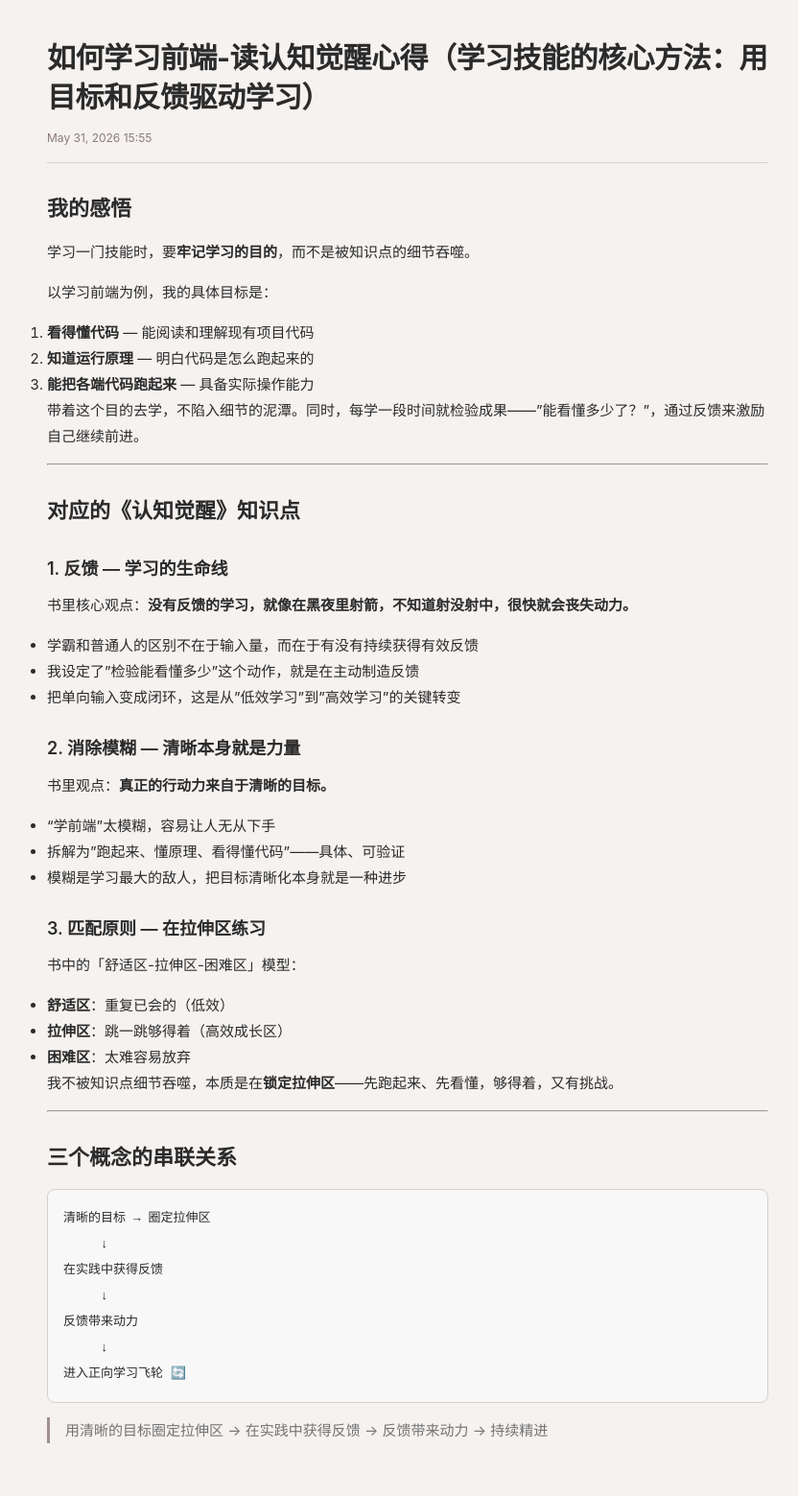
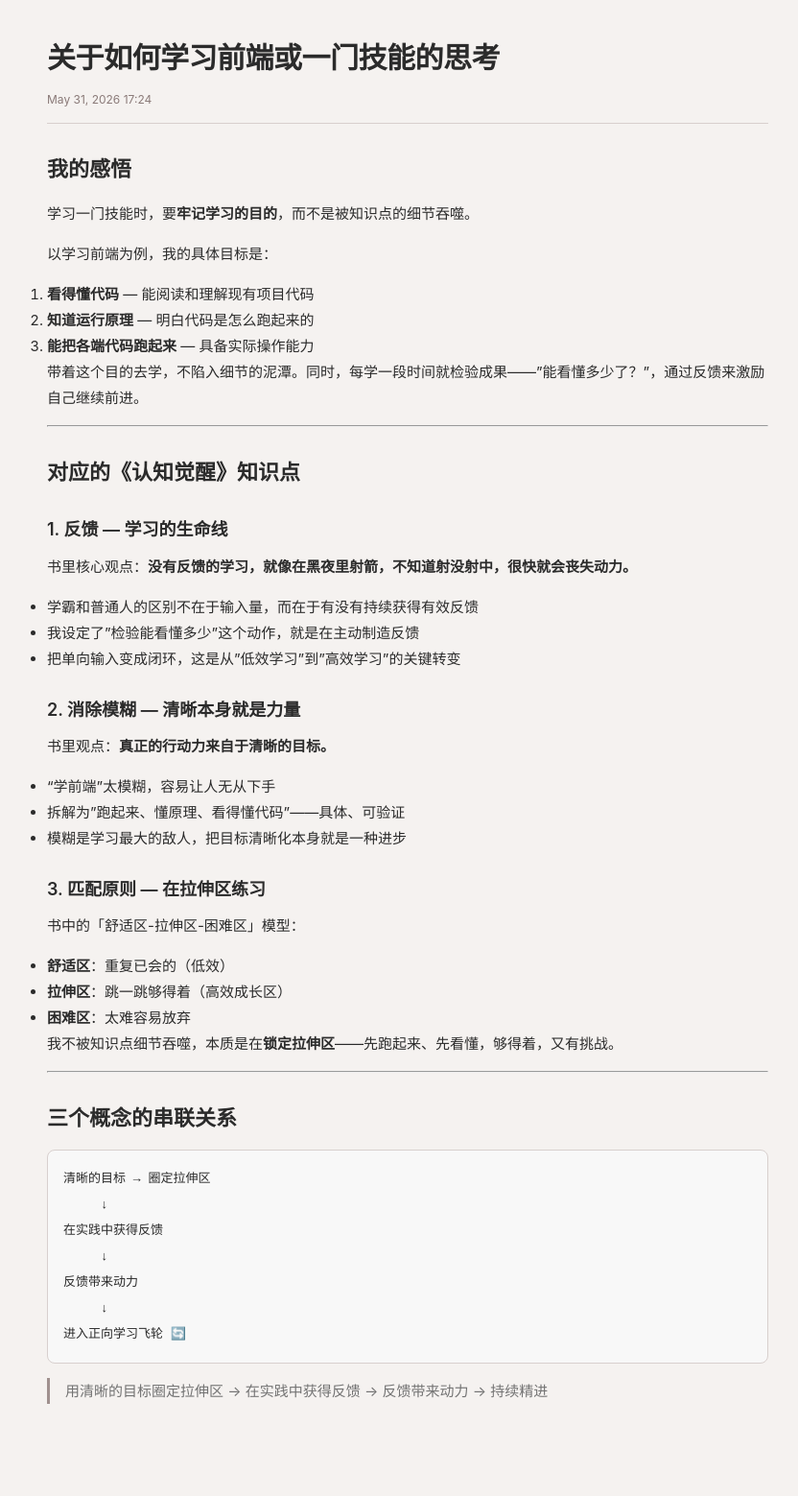
Before and after one commit to belber/belber.github.io, a Jekyll site: the page built from _posts/2026-05-31-如何学习前端-读认知觉醒心得-学习技能的核心方法-用目标和反馈驱动学习.md, in a window 1280 px wide. Shown: the whole page at 96% size, without its empty margins (215-1047 px from the left). Built offline with Jekyll 4.4.1, drawn with Linux system fonts in a browser that asks for light colours; after the commit the page ends 1518 px from its top, so only the background shows below that.

Commit message:
update: 关于如何学习前端或一门技能的思考

```diff
--- a/_posts/2026-05-31-如何学习前端-读认知觉醒心得-学习技能的核心方法-用目标和反馈驱动学习.md
+++ b/_posts/2026-05-31-如何学习前端-读认知觉醒心得-学习技能的核心方法-用目标和反馈驱动学习.md
@@ -1,7 +1,7 @@
 ---
 layout: post
-title: "如何学习前端-读认知觉醒心得（学习技能的核心方法：用目标和反馈驱动学习）"
-date: 2026-05-31 15:55:34 +08:00
+title: "关于如何学习前端或一门技能的思考"
+date: 2026-05-31 17:24:55 +08:00
 ---
 
 ## 我的感悟
```
